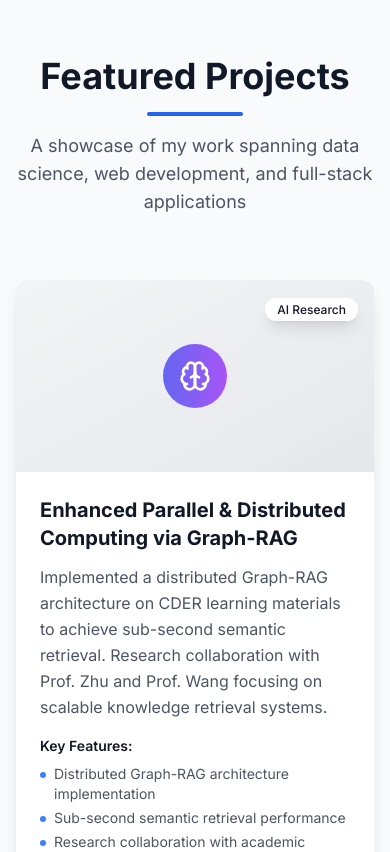
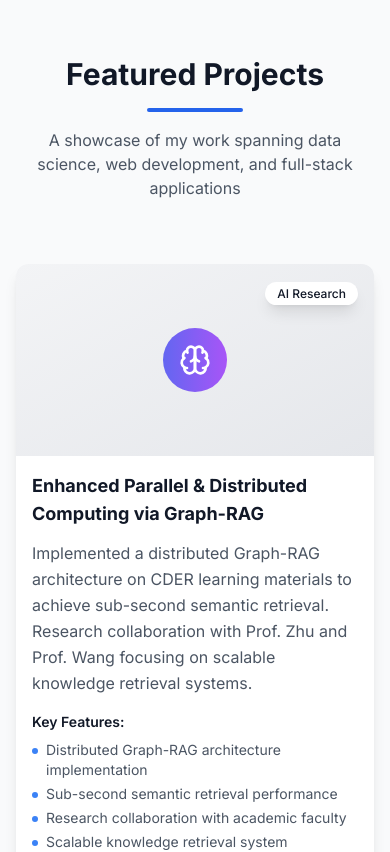
Before and after one commit to Rithvik-d/portfoilo, a Next.js app: page / in a window 390 px wide. Shown: the part 9620-10472 px from the top of the page. Built offline with nearby package versions, Linux system fonts and the light colour scheme.

Commit message:
Fix mobile responsiveness for Projects section - improve grid layout and text sizing

```diff
--- a/src/components/Projects.tsx
+++ b/src/components/Projects.tsx
@@ -216,22 +216,22 @@ const Projects = () => {
         >
           {/* Section Header */}
           <motion.div variants={itemVariants} className="text-center mb-16">
-            <h2 className="text-4xl md:text-5xl font-bold text-gray-900 dark:text-white mb-4">
+            <h2 className="text-3xl md:text-4xl lg:text-5xl font-bold text-gray-900 dark:text-white mb-4">
               Featured Projects
             </h2>
             <div className="w-24 h-1 bg-primary-600 mx-auto rounded-full mb-4"></div>
-            <p className="text-lg text-gray-600 dark:text-gray-300 max-w-2xl mx-auto">
+            <p className="text-base md:text-lg text-gray-600 dark:text-gray-300 max-w-2xl mx-auto px-4">
               A showcase of my work spanning data science, web development, and full-stack applications
             </p>
           </motion.div>
 
           {/* Projects Grid */}
-          <div className="grid lg:grid-cols-2 gap-8">
+          <div className="grid grid-cols-1 md:grid-cols-2 lg:grid-cols-2 gap-6 md:gap-8">
             {projects.map((project, index) => (
               <motion.div
                 key={index}
                 variants={itemVariants}
-                className="card overflow-hidden hover:shadow-xl transition-all duration-300 hover:-translate-y-1"
+                className="card overflow-hidden hover:shadow-xl transition-all duration-300 hover:-translate-y-1 w-full"
               >
                 {/* Project Image */}
                 <div className="relative h-48 bg-gradient-to-br from-gray-100 to-gray-200 dark:from-dark-700 dark:to-dark-600 flex items-center justify-center">
@@ -246,8 +246,8 @@ const Projects = () => {
                 </div>
 
                 {/* Project Content */}
-                <div className="p-6">
-                  <h3 className="text-xl font-bold text-gray-900 dark:text-white mb-3">
+                <div className="p-4 md:p-6">
+                  <h3 className="text-lg md:text-xl font-bold text-gray-900 dark:text-white mb-3">
                     {project.title}
                   </h3>
 
```
